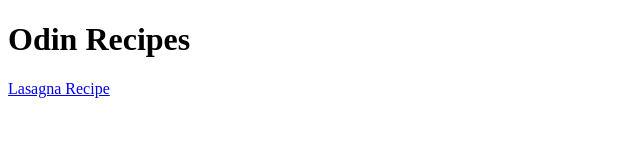
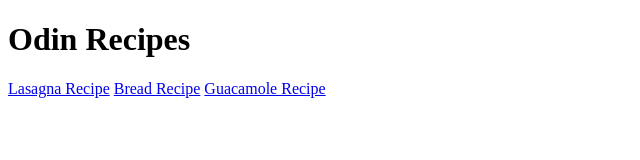
Before and after one commit to cotil88/odin-recipes, a plain HTML site: page index.html in a window 1280 px wide. Shown: the whole page, without its empty margins (0-640 px from the left). Drawn offline with Linux system fonts and the light colour scheme.

Commit message:
Added and updated refferal links with the new recipes

```diff
--- a/index.html
+++ b/index.html
@@ -8,5 +8,8 @@
         <h1>Odin Recipes</h1>
 
         <a href="recipes/lasagna.html">Lasagna Recipe</a>
+        <a href="recipes/amish-white-bread.html">Bread Recipe</a>
+        <a href="recipes/guacamole.html">Guacamole Recipe</a>
+
     </body>
 </html>
```
